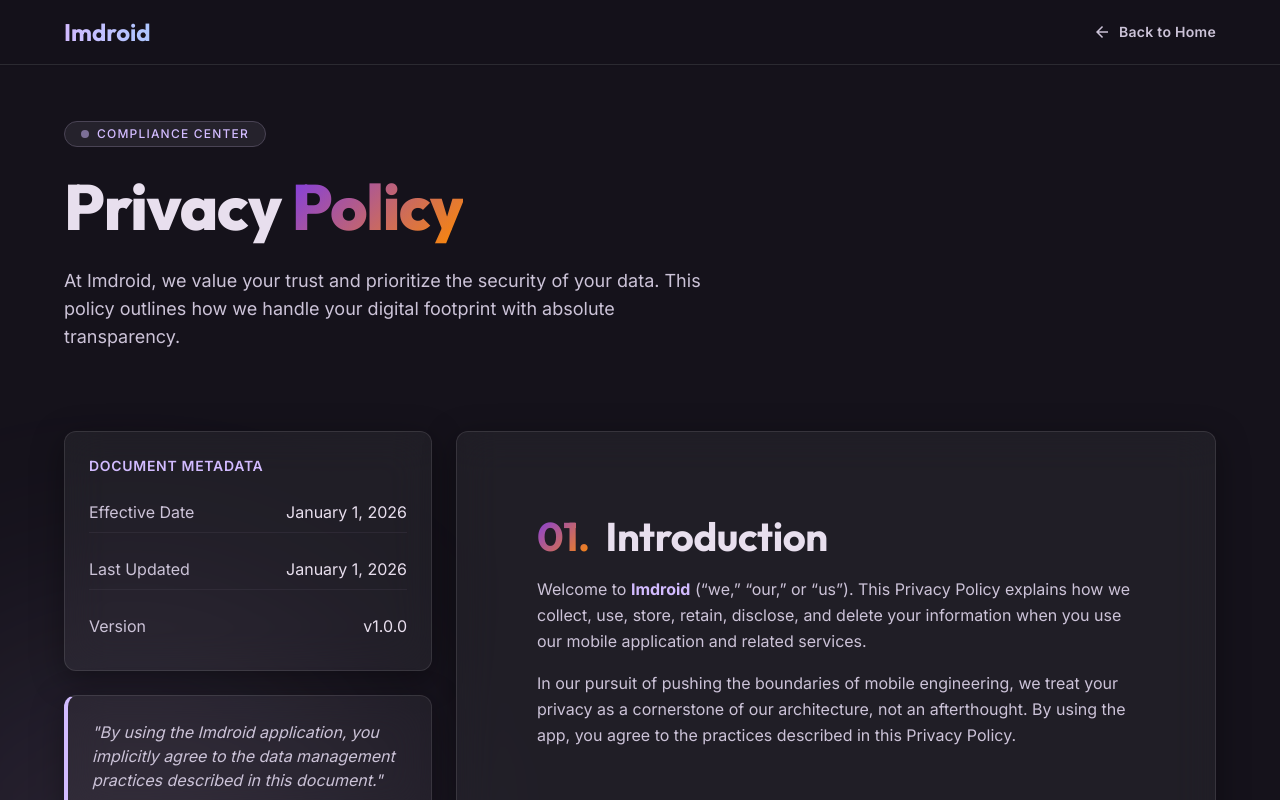
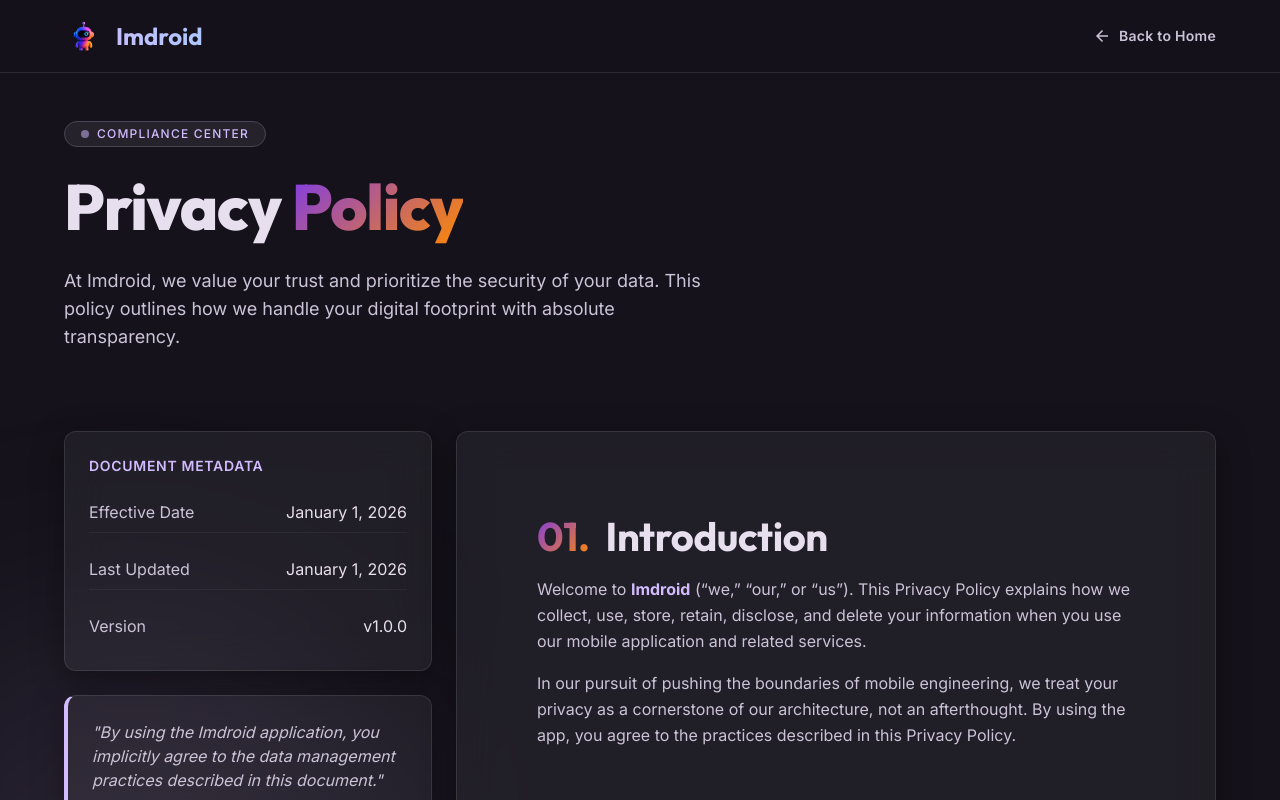
Before and after one commit to abhisheklunagaria/ImDroid-website, a website built with Vite: page privacy.html in a window 1280 px wide. Shown: the top 800 px of the page. Built offline with nearby package versions, Linux system fonts and the light colour scheme; animation ran at ten frames a second.

Commit message:
Add logo

```diff
--- a/privacy.html
+++ b/privacy.html
@@ -185,8 +185,9 @@
 <!-- TopNavBar Navigation Shell -->
 <nav class="fixed top-0 w-full z-50 bg-surface/80 backdrop-blur-xl border-b border-white/10 shadow-sm">
 <div class="max-w-[1280px] mx-auto px-margin-desktop py-4 flex justify-between items-center">
-<div class="font-headline-md text-headline-md font-bold bg-clip-text text-transparent bg-gradient-to-r from-primary to-secondary">
-        Imdroid
+<div class="font-headline-md text-headline-md font-bold bg-clip-text text-transparent bg-gradient-to-r from-primary to-secondary flex items-center gap-3">
+        <img src="/logo.png" alt="Imdroid Logo" class="w-10 h-10 object-contain">
+        <span>Imdroid</span>
       </div>
 <div class="flex items-center">
 <a class="flex items-center gap-2 font-label-md text-label-md text-on-surface-variant hover:text-primary transition-colors active:scale-95 duration-200" href="index.html">
```
Also changed, not shown: terms.html (+3 -2 lines).
